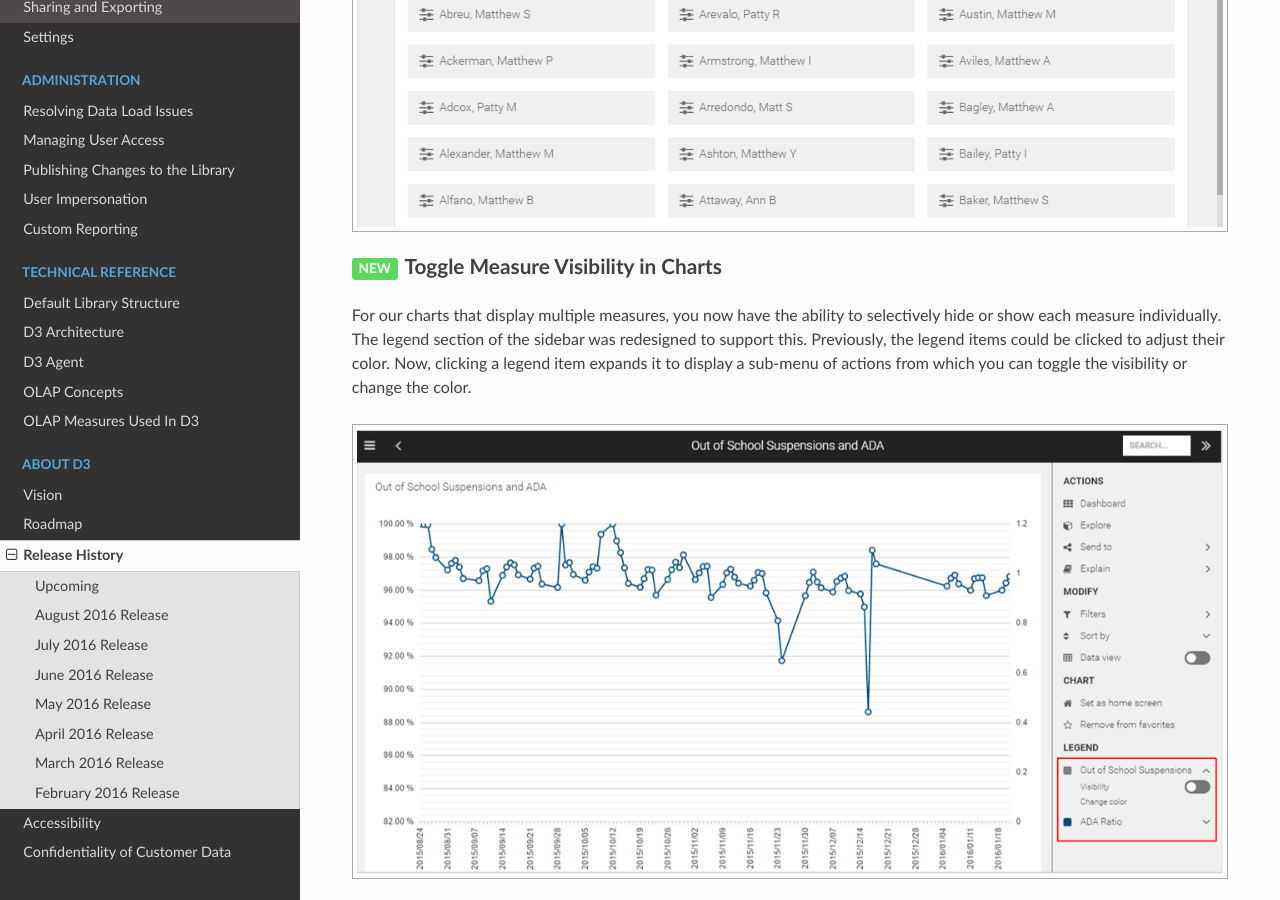
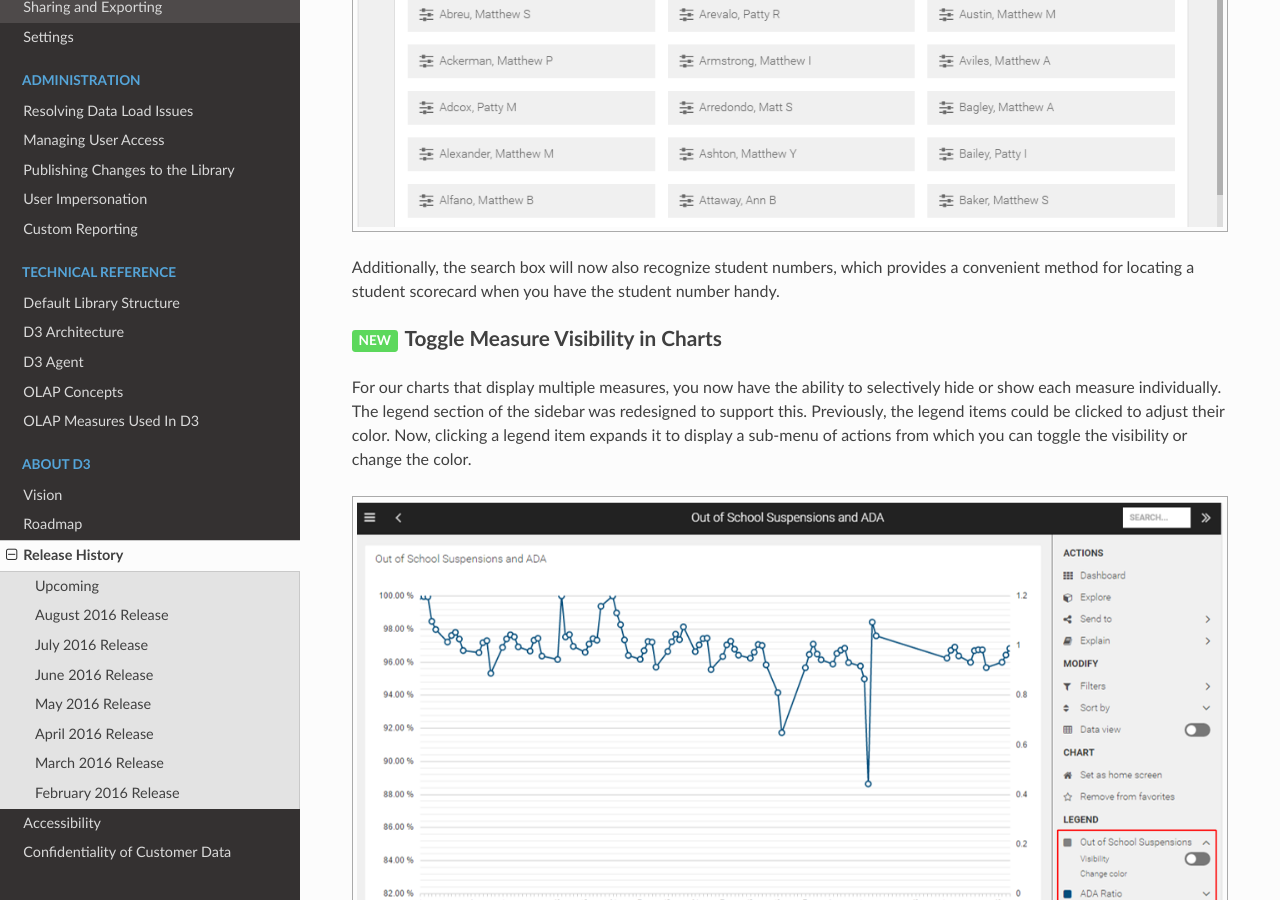
Before and after one commit to K12Dynamics/D3, a Sphinx documentation site: the page built from docs/about/releases.md, in a window 1280 px wide and 900 px high, scrolled down 1870 px. Built offline with Sphinx 7.4.7 and the Read the Docs theme 2.0.0, drawn with Linux system fonts in a browser that asks for light colours.

Commit message:
Include search by student id in release notes.

```diff
--- a/docs/about/releases.md
+++ b/docs/about/releases.md
@@ -25,6 +25,8 @@ D3 has always used a crisp light theme designed for high usability with a clean,
 Our search capabilities have always focused on ease-of-use. Just type a few letters, and immediately see the top results categorized by the type of the item (e.g. dashboard, chart, scorecard, student, exploration). One limitation though, is that only the first 6 results for each item type were displayed. With this month's release, a `SEE MORE` button is now displayed underneath the initial results when applicable. Clicking the button will expand the view to show a complete listing of all matches. The results are organized by tabs. The first tab has all results organized alphabetically. The other tabs act as filters to show all results of a particular item type.
 
 ![Search Results](img/201608-search-results.png)
+
+Additionally, the search box will now also recognize student numbers, which provides a convenient  method for locating a student scorecard when you have the student number handy.
 
 <p class="new featured"><span class="label"></span>Toggle Measure Visibility in Charts</p>
 
```
